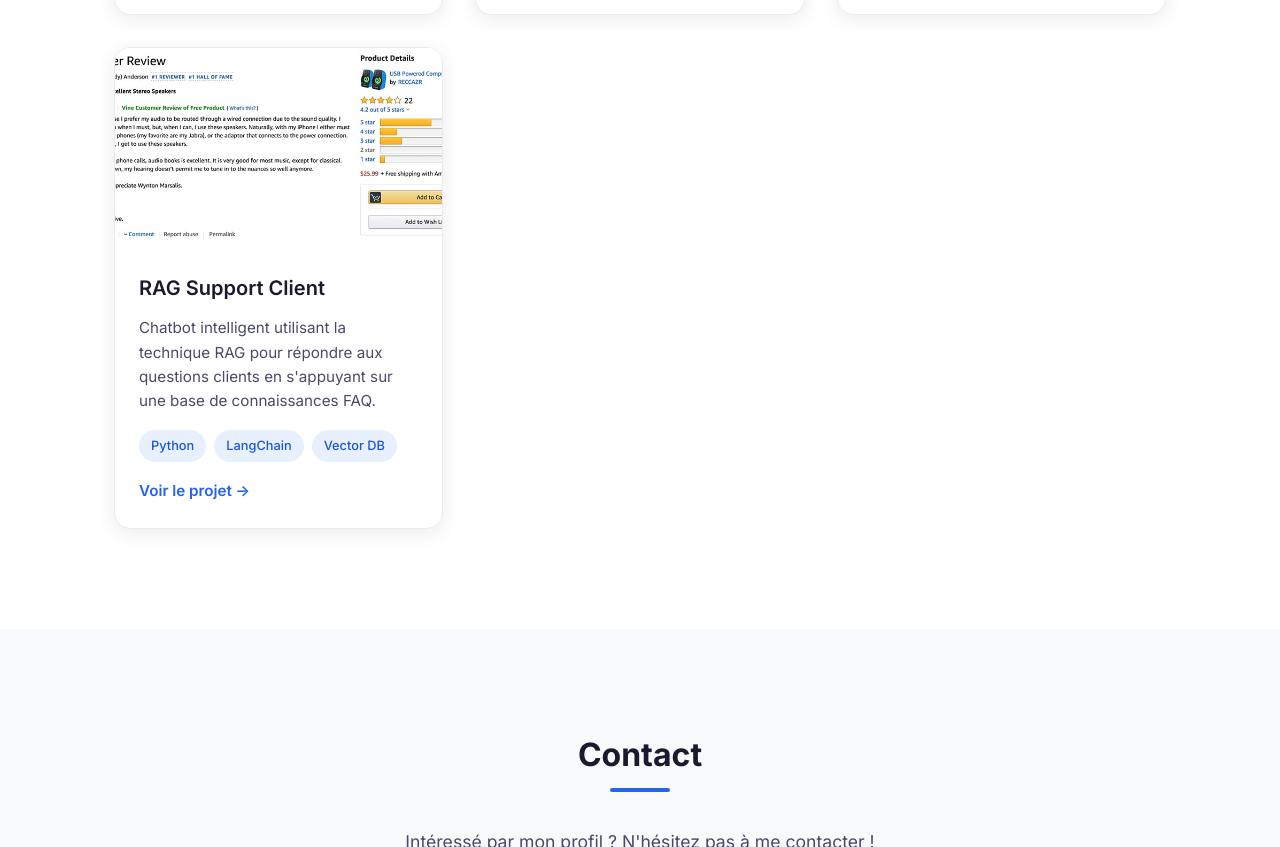
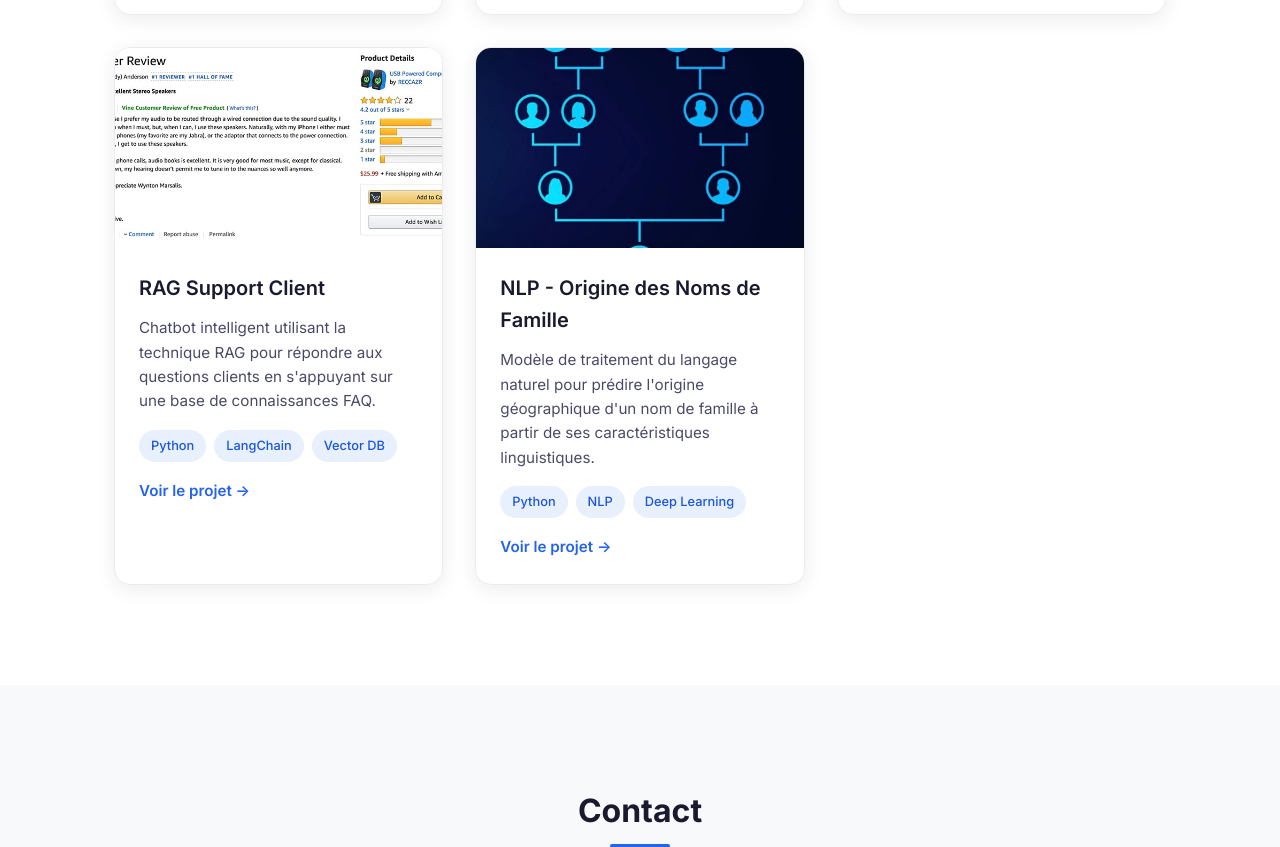
Before and after one commit to Thomas-Brvn/Thomas-Brvn.github.io, a plain HTML site: page index.html in a window 1280 px wide. Shown: the part 3894-4741 px from the top of the page. Drawn offline with Linux system fonts and the light colour scheme.

Commit message:
Ajout du projet NLP origine nom de famille

```diff
--- a/index.html
+++ b/index.html
@@ -310,6 +310,21 @@
                         <a href="https://github.com/Thomas-Brvn/avis-produits-rag" class="project-link" target="_blank">Voir le projet →</a>
                     </div>
                 </article>
+                <article class="project-card">
+                    <div class="project-image">
+                        <img src="images/NLP_nom_famille.jpg" alt="NLP Origine Nom de Famille">
+                    </div>
+                    <div class="project-content">
+                        <h3>NLP - Origine des Noms de Famille</h3>
+                        <p>Modèle de traitement du langage naturel pour prédire l'origine géographique d'un nom de famille à partir de ses caractéristiques linguistiques.</p>
+                        <div class="project-tags">
+                            <span class="tag">Python</span>
+                            <span class="tag">NLP</span>
+                            <span class="tag">Deep Learning</span>
+                        </div>
+                        <a href="https://github.com/Thomas-Brvn/NLP-origine-nom-de-famille" class="project-link" target="_blank">Voir le projet →</a>
+                    </div>
+                </article>
             </div>
         </div>
     </section>
```
Also changed, not shown: images/NLP_nom_famille.jpg (added).
